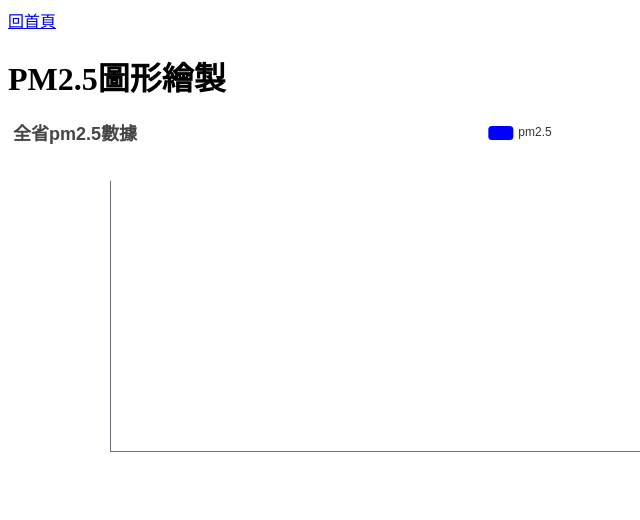
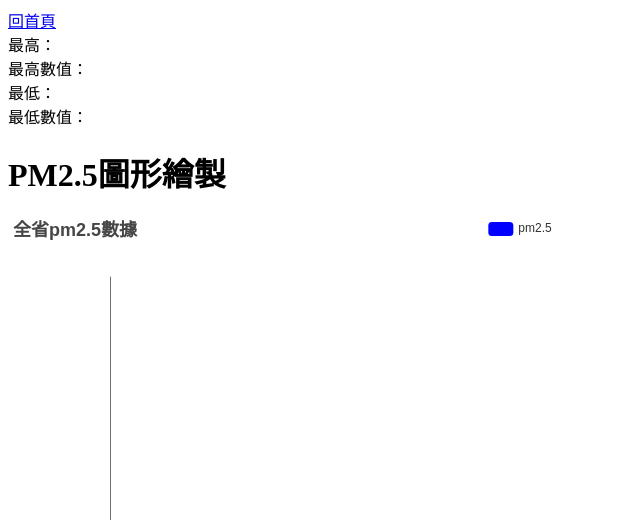
Before and after one commit to dsetpjang99/lesson0921_flaskdemo, a Flask app: page /pm25-chart in a window 1280 px wide. Shown: the top 520 px of the page, without its empty margins (0-640 px from the left). Run offline with Flask 3, Linux system fonts and the light colour scheme; data that the repository does not hold is empty; some libraries are stand-ins or nearby versions.

Commit message:
加入pm2.5最高與最低地區顯示

```diff
--- a/scrape.py
+++ b/scrape.py
@@ -21,7 +21,13 @@
     xdata = [value[0] for value in values]
     ydata = [value[2] for value in values]
 
-    json_data = {"site": xdata, "pm25": ydata}
+    datas = list(zip(xdata, ydata))
+    # print(datas)
+    datas = sorted(datas, key=lambda x: x[1])
+    print(datas)
+
+    json_data = {"site": xdata, "pm25": ydata, "highest": datas[-1], "lowest": datas[0]}
+    # print(json_data)
 
     return json_data
 
@@ -106,5 +112,5 @@
 
 if __name__ == "__main__":
     # print(scrape_stocks())
-    # print(get_pm25_json())
-    print(scrape_six_pm25())
+    print(get_pm25_json())
+    # print(scrape_six_pm25())
--- a/templates/pm25-chart.html
+++ b/templates/pm25-chart.html
@@ -11,12 +11,21 @@
 
 <body>
     <a href="/">回首頁</a>
+
+    <div id="highestSite">最高：</div>
+    <div id="highestPm25">最高數值：</div>
+    <div id="lowestSite">最低：</div>
+    <div id="lowestPm25">最低數值：</div>
+
+
     <h1>PM2.5圖形繪製</h1>
     <div id="main" style="width: 1024px;height:400px;"></div>
     <div id="six" style="width: 100%;height:400px;"></div>
     <script>
         const chart1 = echarts.init(document.getElementById('main'));
         const chart2 = echarts.init(document.getElementById('six'));
+
+
 
         $.ajax(
             {
@@ -26,6 +35,11 @@
                 success: (data) => {
                     console.log(data);
                     drawChart(chart1, data["site"], data["pm25"], title = "全省pm2.5數據", "pm2.5");
+
+                    $("#highestSite").text(data["highest"][0]);
+                    $("#highestPm25").text(data["highest"][1]);
+                    $("#lowestSite").text(data["lowest"][0]);
+                    $("#lowestPm25").text(data["lowest"][1]);
                 }
             }
         );
```
Also changed, not shown: 1 other file.
